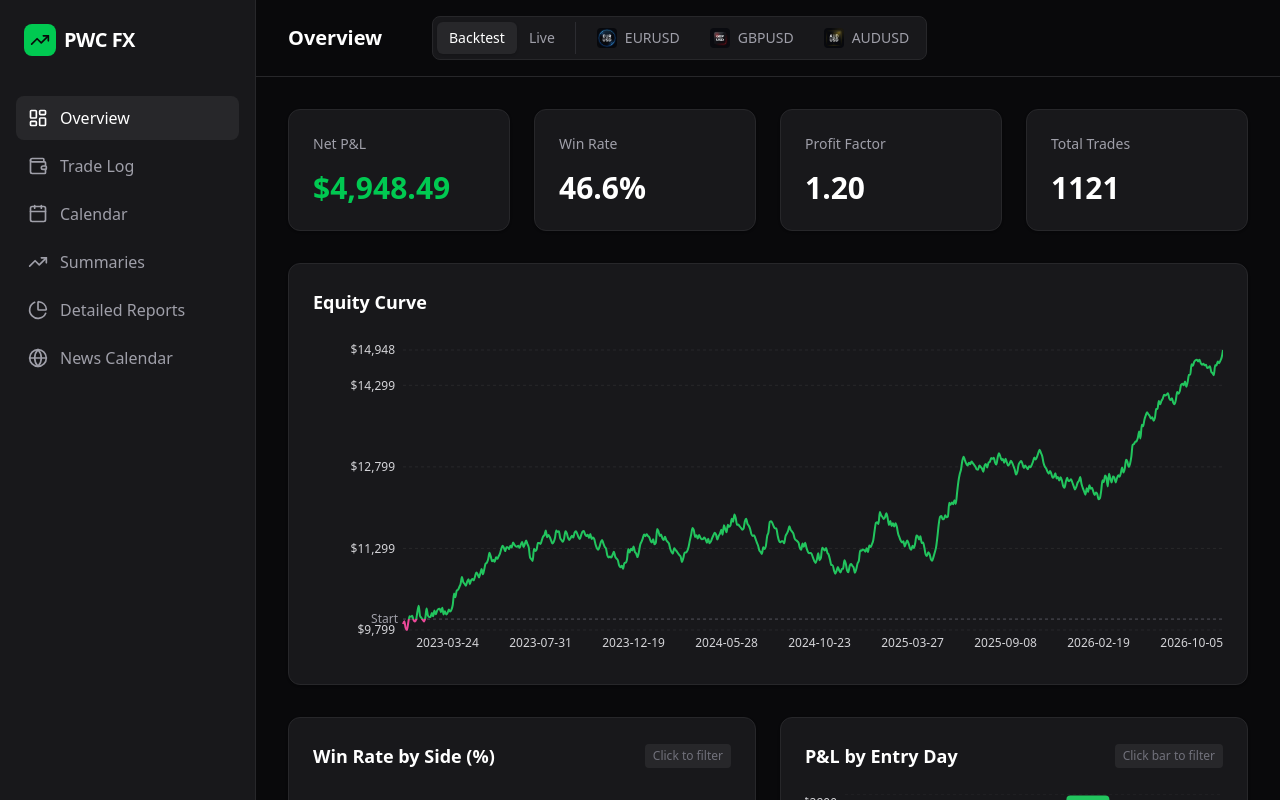
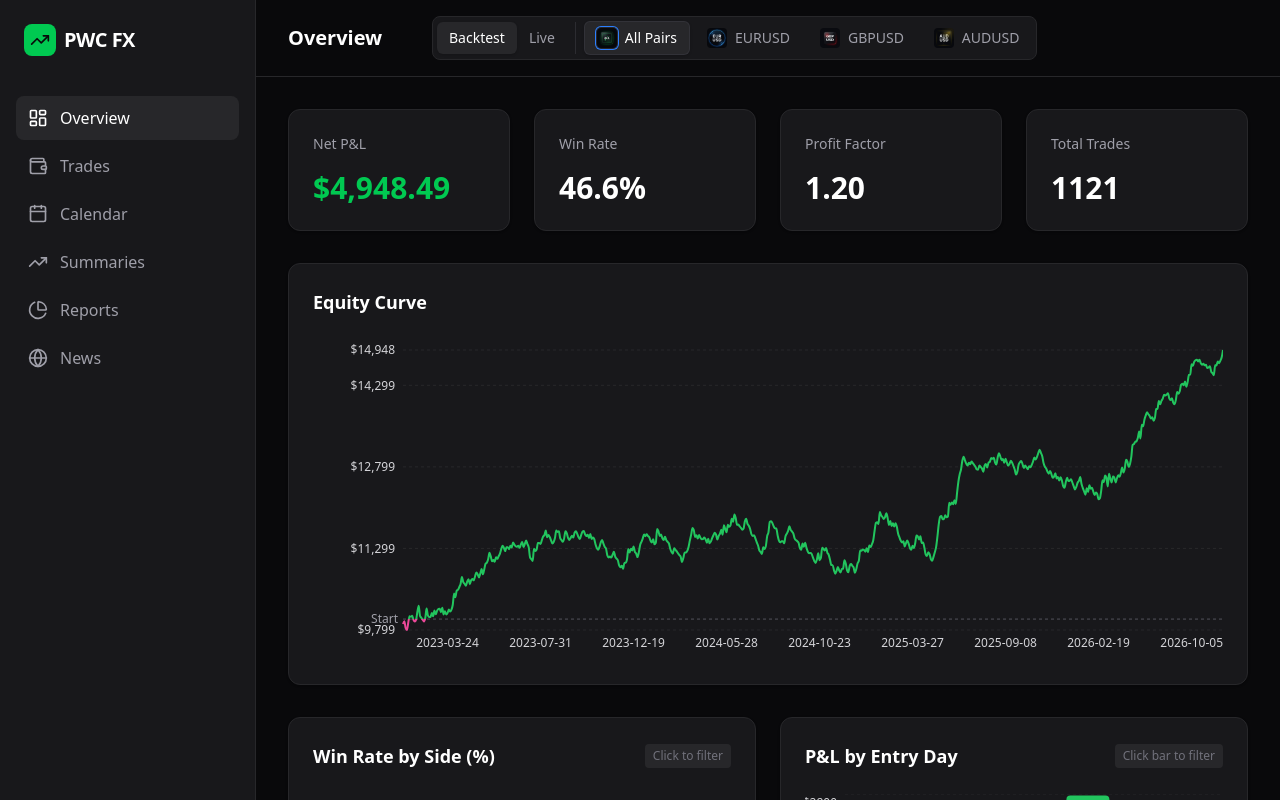
Before and after one commit to PostWorkCulture/FXDashboard, a Next.js app in the folder frontend/: page / in a window 1280 px wide. Built offline with nearby package versions, Linux system fonts and the light colour scheme.

Commit message:
UI Tweaks: Add 'All Pairs' icon to header toggles and rename sidebar navigation links

```diff
--- a/frontend/src/components/Header.tsx
+++ b/frontend/src/components/Header.tsx
@@ -10,9 +10,10 @@ export function Header() {
 
   const titleMap: Record<string, string> = {
     "/": "Overview",
-    "/calendar": "Calendar View",
-    "/trades": "Trade Log",
-    "/reports": "Detailed Reports",
+    "/calendar": "Calendar",
+    "/trades": "Trades",
+    "/reports": "Reports",
+    "/news": "News",
   };
   const title = titleMap[pathname] || "Dashboard";
 
@@ -49,6 +50,13 @@ export function Header() {
             </div>
 
             <div className="flex items-center gap-1">
+              <button
+                onClick={() => setFilters(f => ({ ...f, symbol: "All" }))}
+                className={`flex items-center gap-2 px-3 py-1.5 rounded-md transition-colors ${filters.symbol === "All" ? "bg-zinc-800 text-white shadow-sm border border-zinc-700/50" : "hover:bg-zinc-800 text-zinc-400 hover:text-white border border-transparent"}`}
+              >
+                <img src={`${process.env.NODE_ENV === "production" ? "/FXDashboard" : ""}/icons/all.jpg`} className={`w-5 h-5 rounded object-cover ${filters.symbol === "All" ? "ring-1 ring-blue-500 ring-offset-1 ring-offset-zinc-800" : ""}`} />
+                <span className="text-sm font-medium">All Pairs</span>
+              </button>
               <button
                 onClick={() => togglePair("EURUSD")}
                 className={`flex items-center gap-2 px-3 py-1.5 rounded-md transition-colors ${filters.symbol === "EURUSD" ? "bg-zinc-800 text-white shadow-sm border border-zinc-700/50" : "hover:bg-zinc-800 text-zinc-400 hover:text-white border border-transparent"}`}
--- a/frontend/src/components/Sidebar.tsx
+++ b/frontend/src/components/Sidebar.tsx
@@ -28,11 +28,11 @@ export function Sidebar() {
 
       <nav className="flex-1 px-4 py-4 space-y-1">
         <NavItem href="/" icon={<LayoutDashboard size={20} />} label="Overview" active={pathname === "/"} />
-        <NavItem href="/trades" icon={<Wallet size={20} />} label="Trade Log" active={pathname === "/trades"} />
+        <NavItem href="/trades" icon={<Wallet size={20} />} label="Trades" active={pathname === "/trades"} />
         <NavItem href="/calendar" icon={<Calendar size={20} />} label="Calendar" active={pathname === "/calendar"} />
         <NavItem href="/summaries" icon={<TrendingUp size={20} />} label="Summaries" active={pathname === "/summaries"} />
-        <NavItem href="/reports" icon={<PieChartIcon size={20} />} label="Detailed Reports" active={pathname === "/reports"} />
-        <NavItem href="/news" icon={<Globe size={20} />} label="News Calendar" active={pathname === "/news"} />
+        <NavItem href="/reports" icon={<PieChartIcon size={20} />} label="Reports" active={pathname === "/reports"} />
+        <NavItem href="/news" icon={<Globe size={20} />} label="News" active={pathname === "/news"} />
       </nav>
     </aside>
   );
```
Also changed, not shown: frontend/public/icons/all.jpg (added).
